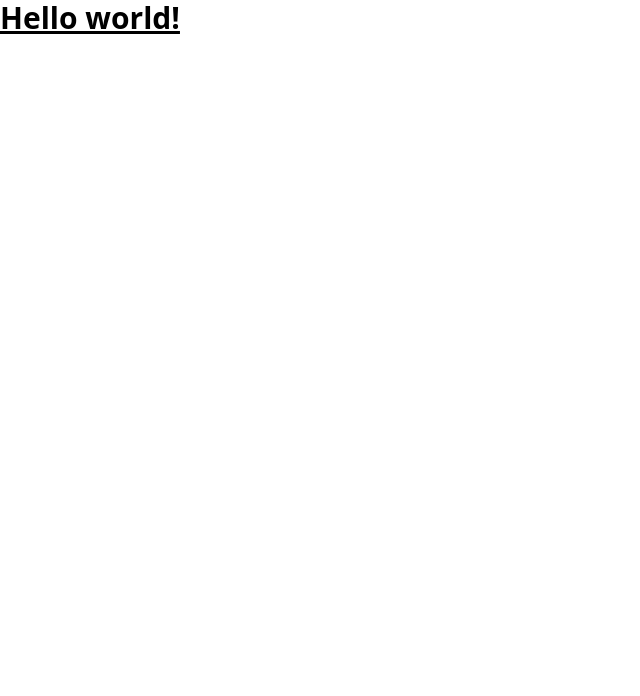
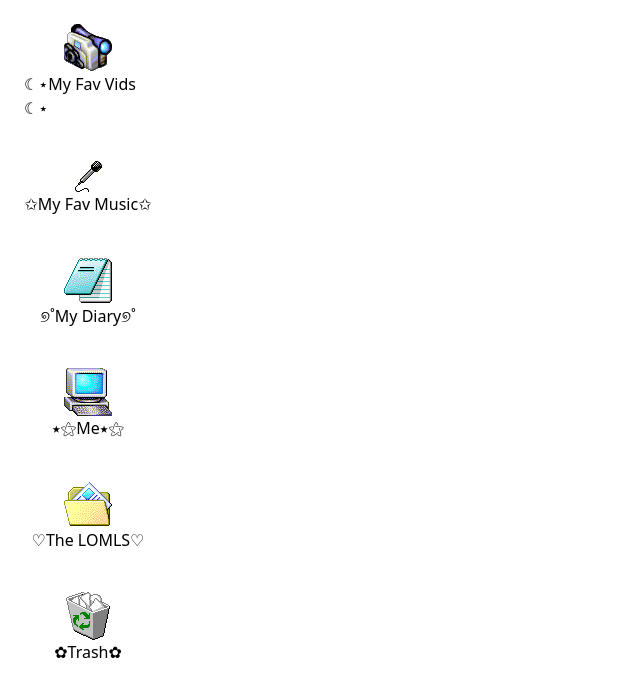
Before and after one commit to Khadijahnclark/Personal-webpage, a website: page public/index.HTML in a window 1280 px wide. Shown: the whole page, without its empty margins (0-640 px from the left). Drawn offline with Linux system fonts and the light colour scheme.

Commit message:
Adding the icons

```diff
--- a/public/index.HTML
+++ b/public/index.HTML
@@ -6,9 +6,39 @@
     <title>Document</title>
     <link href="./output.css" rel="stylesheet">
 </head>
-<body>
-    <h1 class="text-3xl font-bold underline">
-        Hello world!
-    </h1>
+<body class="h-screen w-full relative">
+
+    <!-------------------------ICONS-------------------------->
+    <div id="screen" class=" flex justify-start items-start">
+        <!-------------------------ICONS-------------------------->
+        <div id="icons-1" class="flex justify-start items-start">
+            <ul class="flex flex-col  justify-start w-40 m-2 space-y-2">
+                <li class="p-4 flex flex-col items-center">
+                    <img src="media/camera3_vid-4.png" alt="">
+                    <p>☾⋆My Fav Vids ☾⋆</p>
+                </li>
+                <li class="p-4 flex flex-col items-center">
+                    <img src="media/microphone_2-0.png" alt="">
+                    <p>✩My Fav Music✩</p>
+                </li>
+                <li class="p-4 flex flex-col items-center">
+                    <img src="media/notepad-5.png" alt="">
+                    <p>୭˚My Diary୭˚</p>
+                </li>
+                <li class="p-4 flex flex-col items-center">
+                    <img src="media/computer_explorer_2k-4.png" alt="">
+                    <p>⭑⚝Me⭑⚝</p>
+                </li>
+                <li class="p-4 flex flex-col items-center">
+                    <img src="media/directory_open_file_mydocs_2k-4.png" alt="">
+                    <p>♡The LOMLS♡</p>
+                </li>
+                <li class="p-4 flex flex-col items-center">
+                    <img src="media/recycle_bin_full_cool-0.png" alt="">
+                    <p>✿Trash✿</p>
+                </li>
+            </ul>
+        </div>
+    </div>
 </body>
 </html>
```
Also changed, not shown: public/media/camera3_vid-4.png (added), public/media/computer_explorer_2k-4.png (added), public/media/directory_open_file_mydocs_2k-4.png (added), public/media/game_freecell-2.png (added), public/media/microphone_2-0.png (added), public/media/notepad-5.png (added), public/media/paint_file-5.png (added), public/media/program_manager-1.png (added), public/media/recycle_bin_full_cool-0.png (added), public/output.css.
